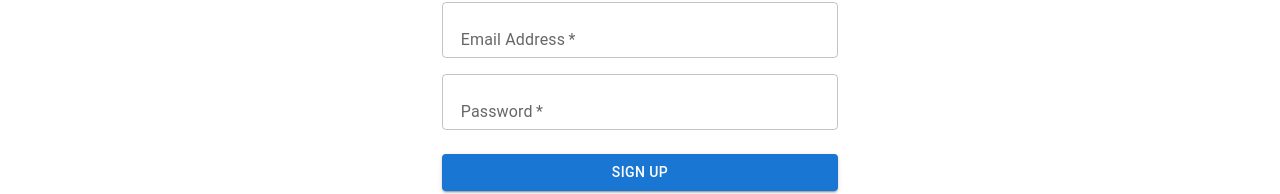
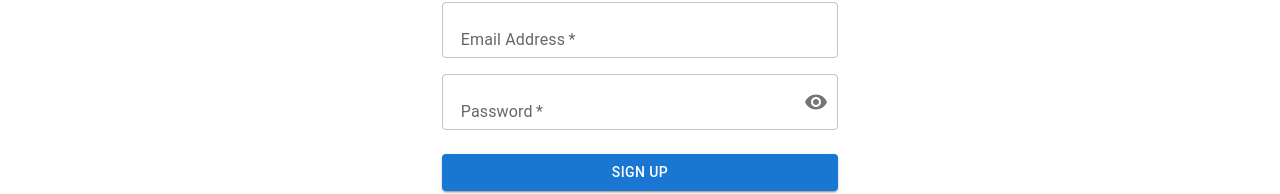
Before and after one commit to dgomie/fitsync-pro, a React (Vite) app in the folder client/: page /signUp in a window 1280 px wide. Shown: the part 462-656 px from the top of the page. Built offline with nearby package versions, Linux system fonts and the light colour scheme.

Commit message:
updated password icon

```diff
--- a/client/src/components/SignUp.jsx
+++ b/client/src/components/SignUp.jsx
@@ -1,4 +1,4 @@
-// import React from 'react';
+import React, { useState } from 'react';
 import Avatar from '@mui/material/Avatar';
 import Button from '@mui/material/Button';
 import CssBaseline from '@mui/material/CssBaseline';
@@ -14,6 +14,10 @@ import FormControl from '@mui/material/FormControl';
 import InputLabel from '@mui/material/InputLabel';
 import Select from '@mui/material/Select';
 import MenuItem from '@mui/material/MenuItem';
+import InputAdornment from '@mui/material/InputAdornment';
+import IconButton from '@mui/material/IconButton';
+import Visibility from '@mui/icons-material/Visibility';
+import VisibilityOff from '@mui/icons-material/VisibilityOff';
 
 import { useMutation } from '@apollo/client';
 import { ADD_USER } from '../utils/mutations';
@@ -39,6 +43,9 @@ const defaultTheme = createTheme();
 const Signup = () => {
 
   const [addUser] = useMutation(ADD_USER);
+  const [showPassword, setShowPassword] = useState (false);
+
+  const handleClickShowPassword = () => setShowPassword((show) => !show);
 
   const handleFormSubmit = async (event) => {
     event.preventDefault();
@@ -54,7 +61,7 @@ const Signup = () => {
     };
 
     try {
-      const {data} = await addUser({ variables: { userData } });
+      const { data } = await addUser({ variables: { userData } });
 
       Auth.login(data.addUser.token);
     } catch (err) {
@@ -166,10 +173,22 @@ const Signup = () => {
                   fullWidth
                   name="password"
                   label="Password"
-                  type="password"
+                  type={showPassword ? 'text' : 'password'}
                   id="password"
                   autoComplete="new-password"
-
+                  InputProps={{
+                    endAdornment: (
+                      <InputAdornment position="end">
+                        <IconButton
+                          aria-label="toggle password visibility"
+                          onClick={handleClickShowPassword}
+                          edge="end"
+                        >
+                          {showPassword ? <VisibilityOff /> : <Visibility />}
+                        </IconButton>
+                      </InputAdornment>
+                    ),
+                  }}
                 />
               </Grid>
             </Grid>
```
